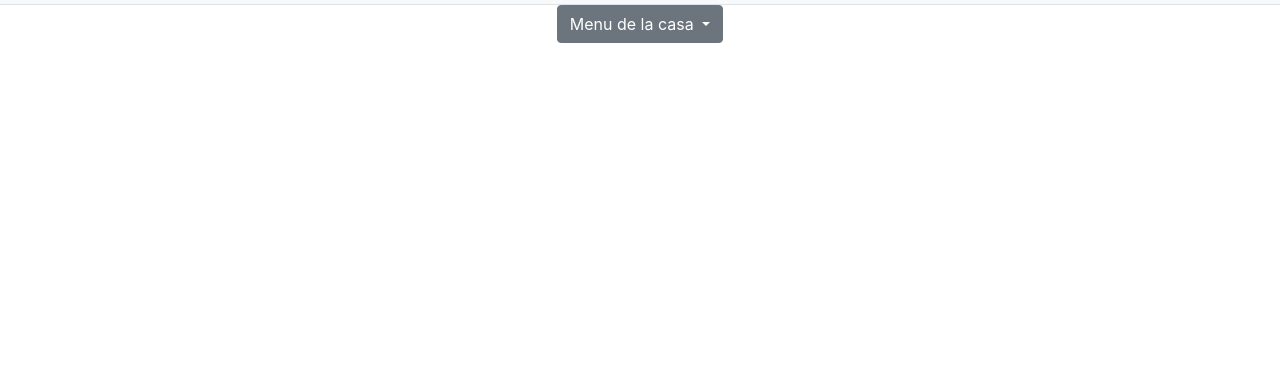
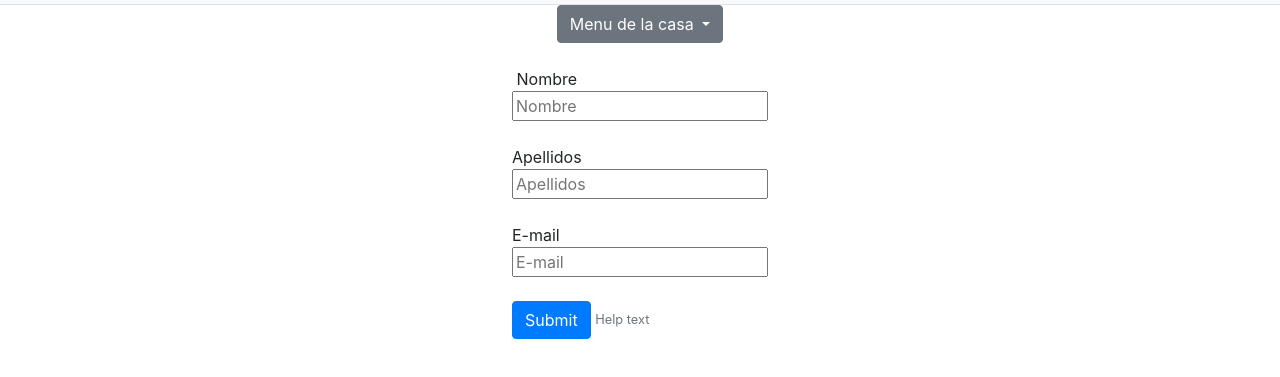
Before and after one commit to PedrassoxD/Mini_Proyect_Pedro, a plain HTML site: page index.html in a window 1280 px wide. Shown: the part 53-430 px from the top of the page. Drawn offline with nearby package versions, Linux system fonts and the light colour scheme.

Commit message:
Nueva revision

```diff
--- a/index.html
+++ b/index.html
@@ -56,6 +56,19 @@
           </div>
       </div>
 
+      <br>
+
+    <div class="row justify-content-center">
+        <div class="form-group">
+            <label for=""></label>
+            Nombre <input type="text" name="" id="" class="form-inline" placeholder="Nombre" aria-describedby="helpId"> <br>
+            Apellidos <input type="text" name="" id="" class="form-inline" placeholder="Apellidos" aria-describedby="helpId"> <br>
+            E-mail <input type="text" name="" id="" class="form-inline" placeholder="E-mail" aria-describedby="helpId"> <br>
+            <button type="submit" class="btn btn-primary">Submit</button>
+            <small id="helpId" class="text-muted">Help text</small>
+          </div>
+    </div>
+
 
 
     <!-- Optional JavaScript -->
```
